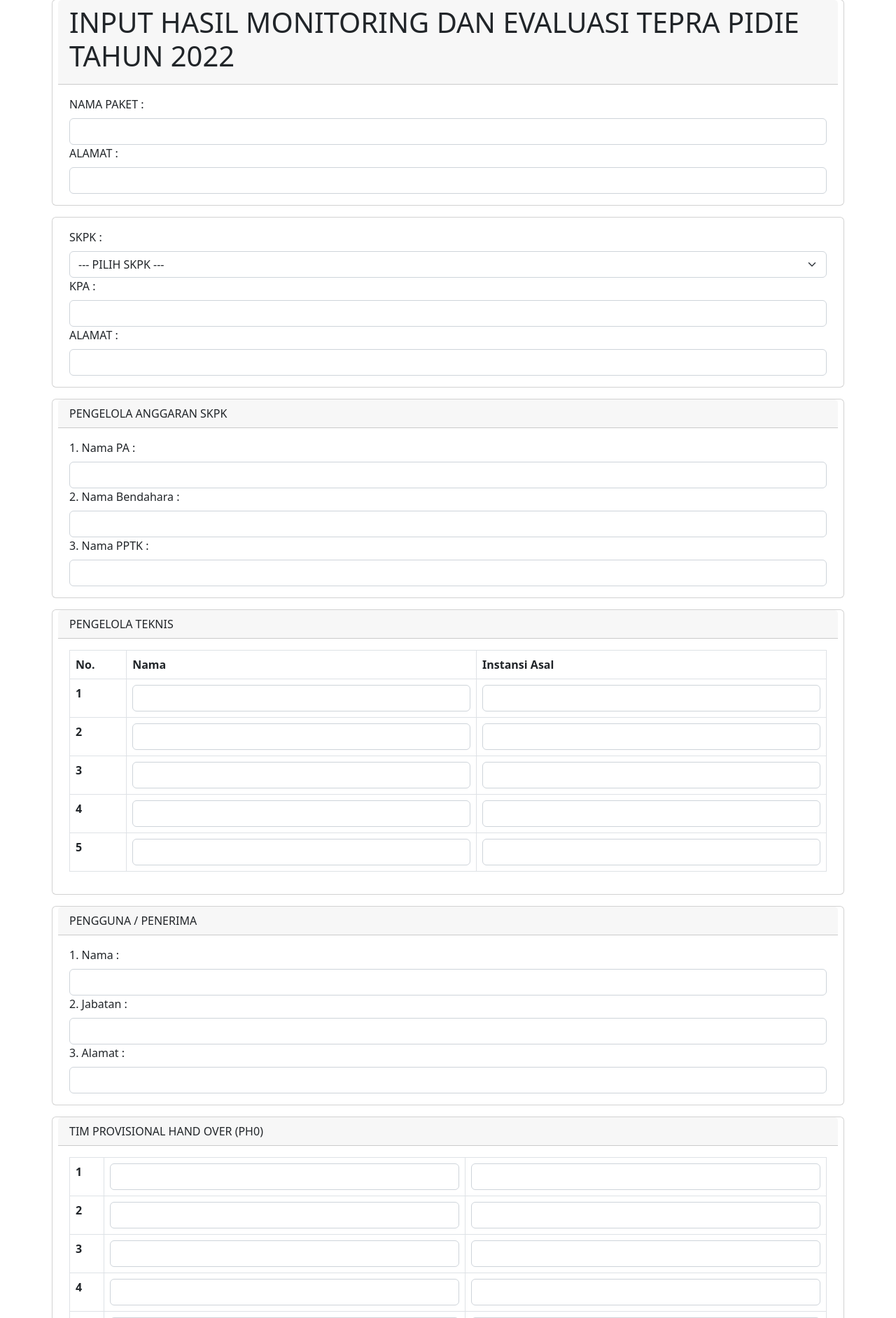
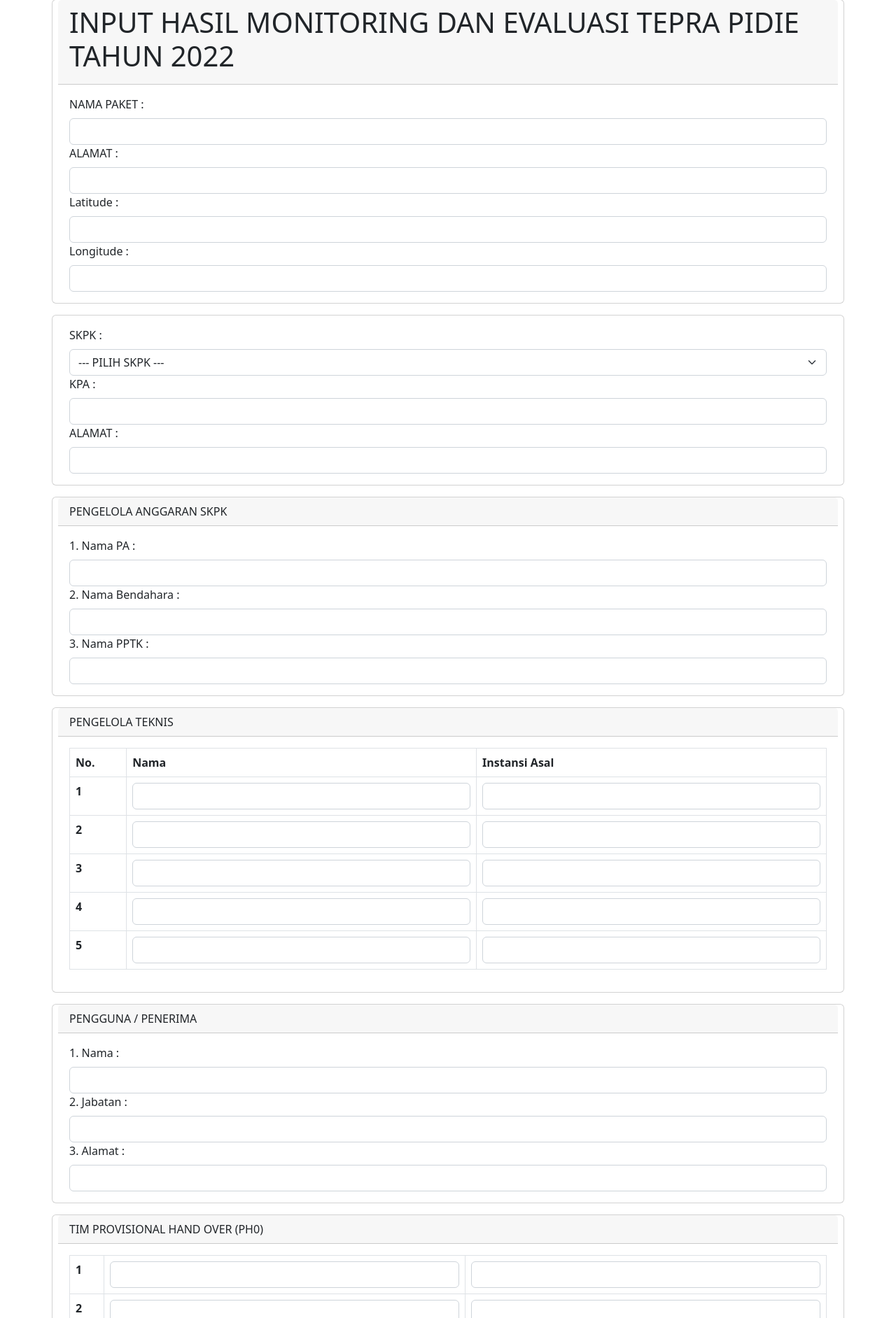
Before and after one commit to MuammarSST/sitepra, a PHP site: page /proses/tambah.php in a window 1280 px wide. Shown: the part 57-1941 px from the top of the page at 70% size. Run offline with PHP 8.4, Linux system fonts and the light colour scheme.

Commit message:
penambahan name

```diff
--- a/proses/tambah.php
+++ b/proses/tambah.php
@@ -33,12 +33,20 @@
   <div class="card-body">
 
   <div class="col-12">
-    <label for="inputEmail4" class="form-label">NAMA PAKET :</label>
-    <input type="email" class="form-control" id="inputEmail4" required>
+    <label for="nama_paket" class="form-label">NAMA PAKET :</label>
+    <input type="text" class="form-control" id="nama_paket" name="nama_paket" required>
   </div>
   <div class="col-12">
-    <label for="inputPassword4" class="form-label">ALAMAT :</label>
-    <input type="password" class="form-control" id="inputPassword4" required>
+    <label for="alamat" class="form-label">ALAMAT :</label>
+    <input type="text" class="form-control" id="alamat" name="alamat" required>
+  </div>
+  <div class="col-12">
+    <label for="latitude" class="form-label">Latitude :</label>
+    <input type="text" class="form-control" id="latitude" name="latitude" required>
+  </div>
+  <div class="col-12">
+    <label for="longitude" class="form-label">Longitude :</label>
+    <input type="text" class="form-control" id="longitude" name="longitude" required>
   </div>
 
   </div>
@@ -49,21 +57,21 @@
   <div class="card-body">
 
     <div class="col-12">
-      <label for="inputState" class="form-label">SKPK :</label>
-      <select id="inputState" class="form-select" required>
+      <label for="skpk_id" class="form-label">SKPK :</label>
+      <select id="skpk_id" name="skpk_id" class="form-select" required>
         <option selected>--- PILIH SKPK ---</option>
         <option>...</option>
       </select>
     </div>
 
     <div class="col-12">
-      <label for="inputCity" class="form-label">KPA :</label>
-      <input type="text" class="form-control" id="inputCity" required>
+      <label for="kpa" class="form-label">KPA :</label>
+      <input type="text" class="form-control" id="kpa" name="kpa" required>
     </div>
 
     <div class="col-12">
-      <label for="inputZip" class="form-label">ALAMAT :</label>
-      <input type="text" class="form-control" id="inputZip" required>
+      <label for="alamat_skpk" class="form-label">ALAMAT :</label>
+      <input type="text" class="form-control" id="alamat_skpk" name="alamat_skpk" required>
     </div>
 
     </div>
@@ -75,16 +83,16 @@
   </div>
   <div class="card-body">
   <div class="col-12">
-    <label for="inputAddress" class="form-label">1. Nama PA :</label>
-    <input type="text" class="form-control" id="inputAddress" required >
+    <label for="nama_pa" class="form-label">1. Nama PA :</label>
+    <input type="text" class="form-control" id="nama_pa" name="nama_pa" required >
   </div>
   <div class="col-12">
-    <label for="inputAddress2" class="form-label">2. Nama Bendahara :</label>
-    <input type="text" class="form-control" id="inputAddress2" required>
+    <label for="nama_bendahara" class="form-label">2. Nama Bendahara :</label>
+    <input type="text" class="form-control" id="nama_bendahara" name="nama_bendahara" required>
   </div>
   <div class="col-12">
-    <label for="inputAddress2" class="form-label">3. Nama PPTK :</label>
-    <input type="text" class="form-control" id="inputAddress2" required>
+    <label for="nama_pptk" class="form-label">3. Nama PPTK :</label>
+    <input type="text" class="form-control" id="nama_pptk" name="nama_pptk" required>
   </div>
   </div>
 </div>
@@ -149,16 +157,16 @@
   </div>
   <div class="card-body">
   <div class="col-12">
-    <label for="inputAddress" class="form-label">1. Nama :</label>
-    <input type="text" class="form-control" id="inputAddress" required >
+    <label for="nama" class="form-label">1. Nama :</label>
+    <input type="text" class="form-control" id="nama" name="nama" required >
   </div>
   <div class="col-12">
-    <label for="inputAddress2" class="form-label">2. Jabatan :</label>
-    <input type="text" class="form-control" id="inputAddress2" required>
+    <label for="jabatan" class="form-label">2. Jabatan :</label>
+    <input type="text" class="form-control" id="jabatan" name="jabatan" required>
   </div>
   <div class="col-12">
-    <label for="inputAddress2" class="form-label">3. Alamat :</label>
-    <input type="text" class="form-control" id="inputAddress2" required>
+    <label for="alamat" class="form-label">3. Alamat :</label>
+    <input type="text" class="form-control" id="alamat" name="alamat" required>
   </div>
   </div>
 </div>
@@ -218,12 +226,12 @@
   </div>
   <div class="card-body">
   <div class="col-12">
-    <label for="inputAddress" class="form-label">1. Nama Perusahaan :</label>
-    <input type="text" class="form-control" id="inputAddress" required >
+    <label for="nama_perusahaan" class="form-label">1. Nama Perusahaan :</label>
+    <input type="text" class="form-control" id="nama_perusahaan" name="nama_perusahaan" required >
   </div>
   <div class="col-12">
-    <label for="inputAddress2" class="form-label">2. Alamat Perusahaan :</label>
-    <input type="text" class="form-control" id="inputAddress2" required>
+    <label for="alamat_perusahaan" class="form-label">2. Alamat Perusahaan :</label>
+    <input type="text" class="form-control" id="alamat_perusahaan" required>
   </div>
   <div class="col-12">
     <label for="inputAddress2" class="form-label">3. Nama Pimpinan :</label>
```
